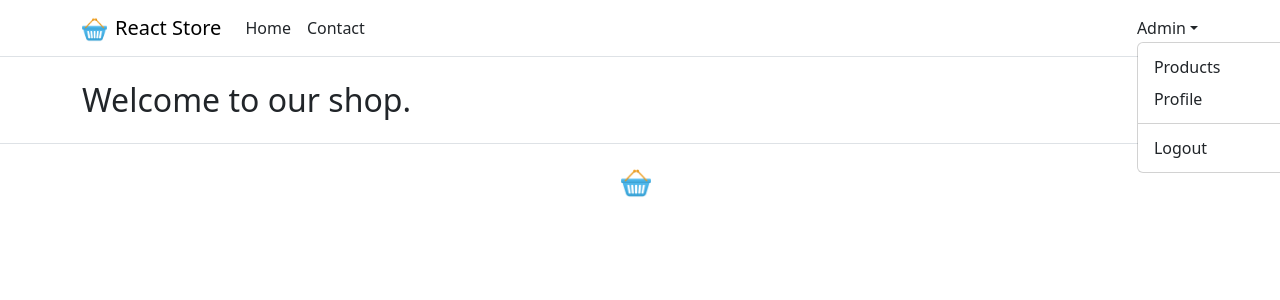
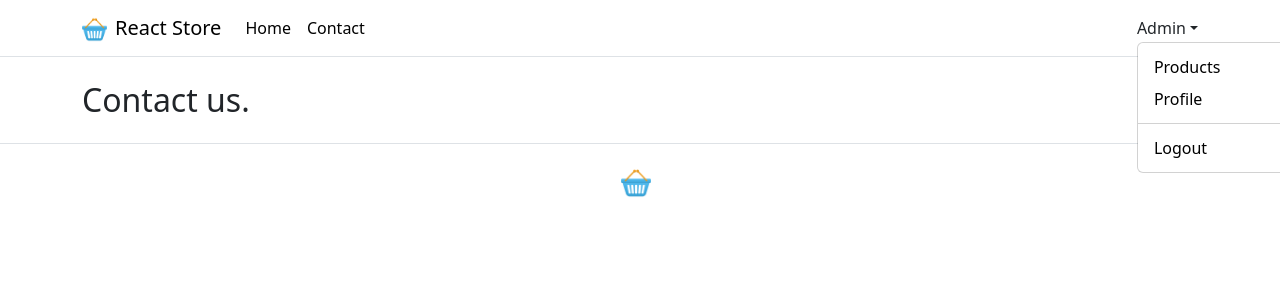
Before and after one commit to gus-pi/react-shop, a React (Vite) app: page /contact in a window 1280 px wide. Both pictures are taken after a click on the button "Admin". Shown: the top 300 px of the page. Built offline with nearby package versions, Linux system fonts and the light colour scheme.

Commit message:
add react-router

```diff
--- a/package.json
+++ b/package.json
@@ -13,7 +13,8 @@
     "bootstrap": "^5.3.3",
     "react": "^18.3.1",
     "react-bootstrap": "^2.10.5",
-    "react-dom": "^18.3.1"
+    "react-dom": "^18.3.1",
+    "react-router-dom": "^6.27.0"
   },
   "devDependencies": {
     "@eslint/js": "^9.13.0",
--- a/src/App.tsx
+++ b/src/App.tsx
@@ -1,14 +1,21 @@
 import 'bootstrap/dist/css/bootstrap.min.css';
 import { Footer, NavBar } from './components/layout';
 import Home from './pages/Home';
+import { BrowserRouter, Route, Routes } from 'react-router-dom';
+import Contact from './pages/Contact';
+import NotFound from './pages/NotFound';
 
 function App() {
   return (
-    <>
+    <BrowserRouter>
       <NavBar />
-      <Home />
+      <Routes>
+        <Route path="/" element={<Home />} />
+        <Route path="/contact" element={<Contact />} />
+        <Route path="/*" element={<NotFound />} />
+      </Routes>
       <Footer />
-    </>
+    </BrowserRouter>
   );
 }
 
--- a/src/components/layout.tsx
+++ b/src/components/layout.tsx
@@ -2,13 +2,16 @@ import Container from 'react-bootstrap/Container';
 import Nav from 'react-bootstrap/Nav';
 import Navbar from 'react-bootstrap/Navbar';
 import NavDropdown from 'react-bootstrap/NavDropdown';
+import { Link } from 'react-router-dom';
 
 export function NavBar() {
   return (
     <Navbar expand="lg" className="bg-white border-bottom box-shadow">
       <Container>
-        <Navbar.Brand href="#">
-          <img src="/icon.png" alt="icon" width="25" className="me-2" />
+        <Navbar.Brand>
+          <Link to="/" style={{ textDecoration: 'none', color: 'black' }}>
+            <img src="/icon.png" alt="icon" width="25" className="me-2" />
+          </Link>
           React Store
         </Navbar.Brand>
         <Navbar.Toggle aria-controls="navbarScroll" />
@@ -18,19 +21,47 @@ export function NavBar() {
             style={{ maxHeight: '100px' }}
             navbarScroll
           >
-            <Nav.Link href="#action1" className="text-dark">
-              Home
+            <Nav.Link className="text-dark">
+              <Link to="/" style={{ textDecoration: 'none', color: 'black' }}>
+                Home
+              </Link>
             </Nav.Link>
             <Nav.Link href="#action2" className="text-dark">
-              Contact
+              <Link
+                to="/contact"
+                style={{ textDecoration: 'none', color: 'black' }}
+              >
+                Contact
+              </Link>
             </Nav.Link>
           </Nav>
         </Navbar.Collapse>
         <NavDropdown title="Admin" id="navbarScrollingDropdown">
-          <NavDropdown.Item href="#action3">Products</NavDropdown.Item>
-          <NavDropdown.Item href="#action4">Profile</NavDropdown.Item>
+          <NavDropdown.Item>
+            <Link
+              to="/products"
+              style={{ textDecoration: 'none', color: 'black' }}
+            >
+              Products
+            </Link>
+          </NavDropdown.Item>
+          <NavDropdown.Item>
+            <Link
+              to="/profile"
+              style={{ textDecoration: 'none', color: 'black' }}
+            >
+              Profile
+            </Link>
+          </NavDropdown.Item>
           <NavDropdown.Divider />
-          <NavDropdown.Item href="#action5">Logout</NavDropdown.Item>
+          <NavDropdown.Item>
+            <Link
+              to="/logout"
+              style={{ textDecoration: 'none', color: 'black' }}
+            >
+              Logout
+            </Link>
+          </NavDropdown.Item>
         </NavDropdown>
       </Container>
     </Navbar>
--- /dev/null
+++ b/src/pages/Contact.tsx
@@ -0,0 +1,9 @@
+function Contact() {
+  return (
+    <div className="container my-4">
+      <h2>Contact us.</h2>
+    </div>
+  );
+}
+
+export default Contact;
--- /dev/null
+++ b/src/pages/NotFound.tsx
@@ -0,0 +1,9 @@
+function NotFound() {
+  return (
+    <div className="container my-4">
+      <h2>Page not found.</h2>
+    </div>
+  );
+}
+
+export default NotFound;
```
Also changed, not shown: 1 other file (tests, documents, lock files or other folders).
